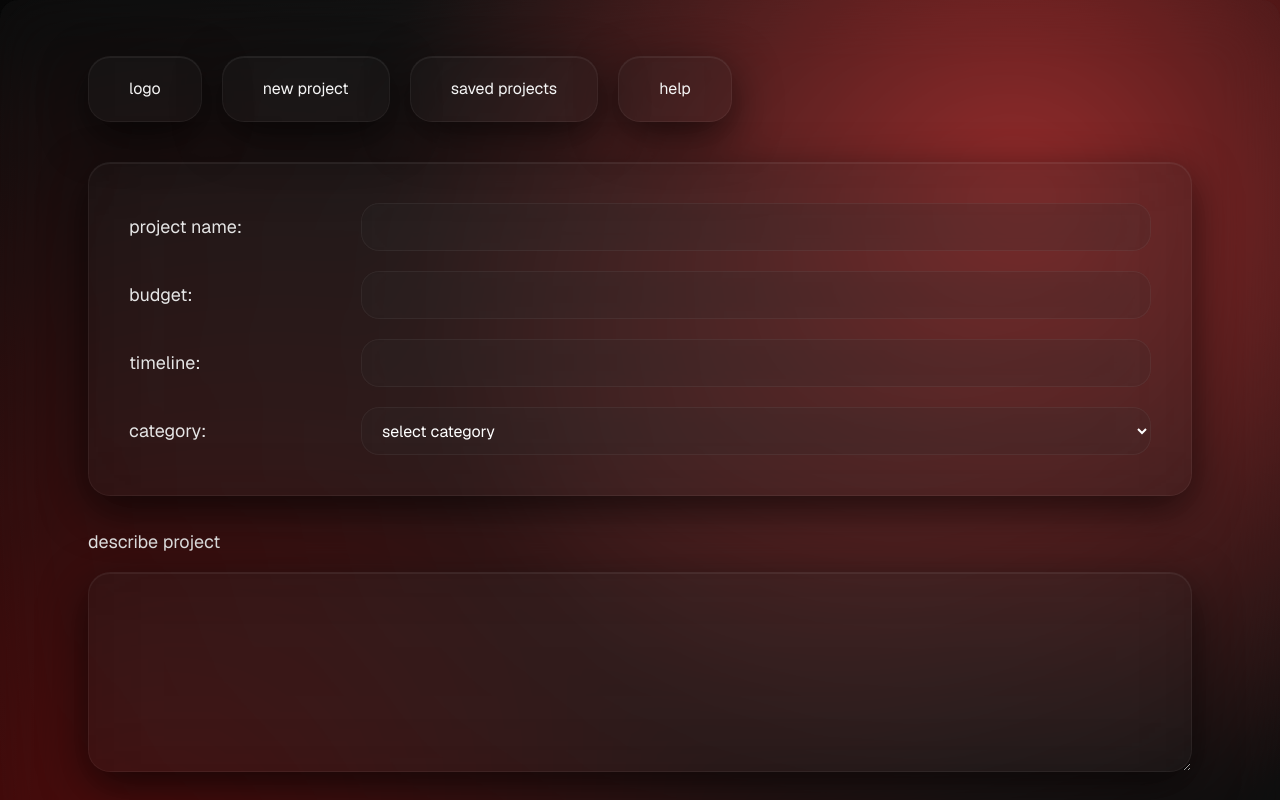
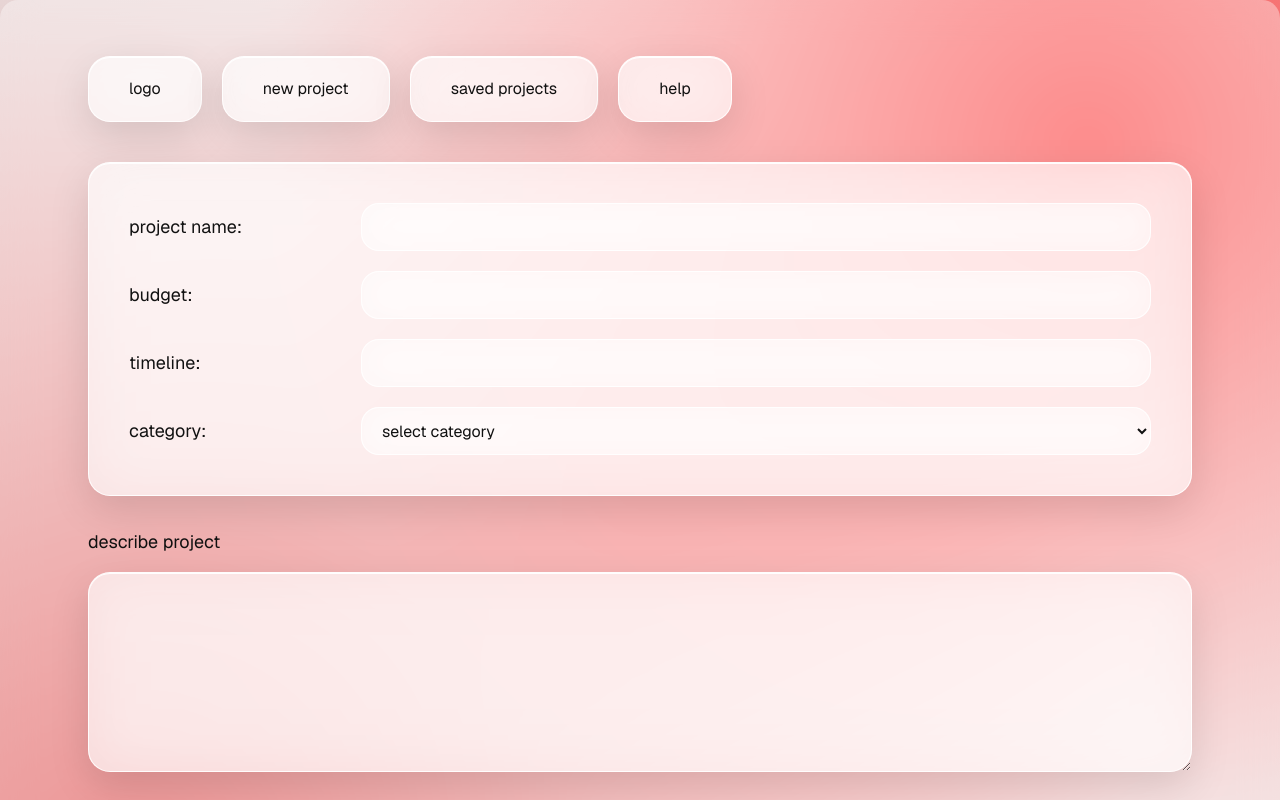
Before and after one commit to ab1kenobi/GraingerGang, a Next.js app in the folder graingergang/: page / in a window 1280 px wide. Shown: the top 800 px of the page. Built offline with nearby package versions, Linux system fonts and the light colour scheme.

Commit message:
changed the ui

```diff
--- a/graingergang/app/globals.css
+++ b/graingergang/app/globals.css
@@ -5,12 +5,13 @@
 @custom-variant dark (&:is(.dark *));
 
 body {
-  color: #ededed;
+  color: #111;
 
   background:
-    radial-gradient(circle at 80% 20%, rgba(255, 60, 60, 0.6) 0%, transparent 50%),
-    radial-gradient(circle at 10% 90%, rgba(180, 0, 0, 0.4) 0%, transparent 60%),
-    radial-gradient(circle at center, #1a1a1a 0%, #0f0f0f 55%, #070707 100%);
+    radial-gradient(circle at 85% 15%, rgba(255, 40, 40, 0.85) 0%, transparent 60%),
+    radial-gradient(circle at 10% 90%, rgba(220, 0, 0, 0.65) 0%, transparent 70%),
+    radial-gradient(circle at 50% 50%, rgba(255, 0, 0, 0.15) 0%, transparent 80%),
+    radial-gradient(circle at center, #fbfbfb 0%, #f0f0f0 60%, #e8e8e8 100%);
 
   font-family: var(--font-geist-sans);
   min-height: 100vh;
@@ -22,25 +23,26 @@ body {
     backdrop-filter 0.18s ease,
     box-shadow 0.18s ease,
     transform 0.18s ease,
-    border-color 0.18s ease;
+    border-color 0.18s ease,
+    color 0.18s ease;
 }
 
 .bg-white {
-  background: rgba(40,40,40,0.18) !important;
+  background: rgba(255, 255, 255, 0.6) !important;
 
-  backdrop-filter: blur(40px) saturate(145%);
-  -webkit-backdrop-filter: blur(40px) saturate(145%);
+  backdrop-filter: blur(28px) saturate(145%);
+  -webkit-backdrop-filter: blur(28px) saturate(145%);
 
   border-radius: 22px;
-  border: 1px solid rgba(255,255,255,0.05);
+  border: 1px solid rgba(255, 255, 255, 0.9);
 
   box-shadow:
-    0 14px 45px rgba(0,0,0,0.65),
-    inset 0 1px 0 rgba(255,255,255,0.06);
+    0 14px 40px rgba(0,0,0,0.12),
+    inset 0 1px 0 rgba(255,255,255,0.95);
 }
 
 .bg-white:hover {
-  transform: translateY(-3px);
+  transform: translateY(-2px);
 }
 
 .bg-gray-100,
@@ -48,39 +50,39 @@ body {
 .bg-gray-300,
 .bg-\[\#d0d0d0\],
 .bg-\[\#c0c0c0\] {
-  background: rgba(60, 60, 60, 0.10) !important;
-  backdrop-filter: blur(30px);
+  background: rgba(255, 255, 255, 0.38) !important;
+  backdrop-filter: blur(18px);
   border-radius: 18px;
 }
 
 button {
-  background: rgba(55, 55, 55, 0.15);
-  backdrop-filter: blur(26px);
+  background: rgba(255, 255, 255, 0.75);
+  backdrop-filter: blur(18px);
 
   border-radius: 14px;
-  border: 1px solid rgba(255,255,255,0.05);
+  border: 1px solid rgba(255,255,255,0.9);
 
-  color: #f5f5f5;
+  color: #111;
 
-  box-shadow: 0 6px 18px rgba(0,0,0,0.5);
+  box-shadow: 0 6px 18px rgba(0,0,0,0.12);
 }
 
 button:hover {
-  background: rgba(75, 75, 75, 0.45);
+  background: rgba(255, 255, 255, 0.95);
   transform: translateY(-1px);
 }
 
 input,
 select,
 textarea {
-  background: rgba(50,50,50,0.22) !important;
+  background: rgba(255, 255, 255, 0.6) !important;
 
-  backdrop-filter: blur(26px);
+  backdrop-filter: blur(18px);
 
   border-radius: 12px;
-  border: 1px solid rgba(255,255,255,0.05);
+  border: 1px solid rgba(255,255,255,0.9);
 
-  color: #ffffff;
+  color: #111;
 }
 
 label,
@@ -90,7 +92,20 @@ h3,
 h4,
 p,
 span {
-  color: #e5e5e5;
+  color: #111;
+}
+
+.text-white {
+  color: #111 !important;
+}
+
+.text-gray-400,
+.text-gray-600 {
+  color: rgba(0,0,0,0.65) !important;
+}
+
+.text-red-600 {
+  color: rgb(220, 38, 38) !important;
 }
 
 .max-w-4xl,
```
Also changed, not shown: 1 other file (tests, documents, lock files or other folders).
